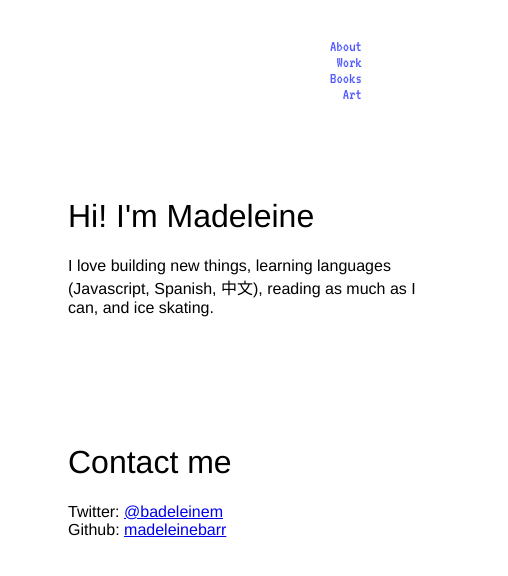
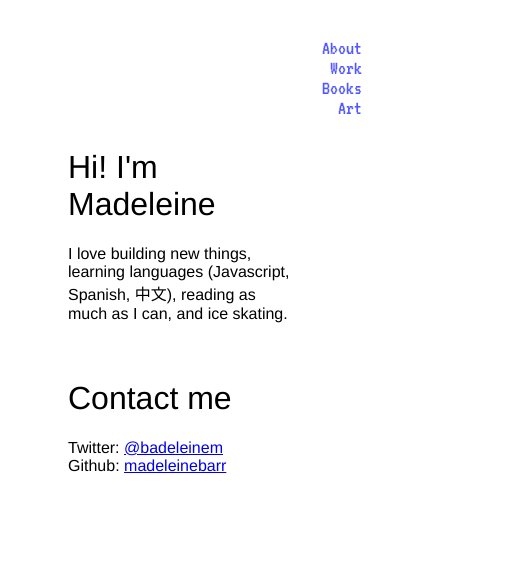
Before and after one commit to madeleinebarr/badeleinemWebsite, a React (Create React App) app: page / in a window 390 px wide. Shown: the top 576 px of the page, 508 px wide, since content can reach past the window. Built offline with nearby package versions, Linux system fonts and the light colour scheme.

Commit message:
added mobile responsiveness

```diff
--- a/src/components/About.js
+++ b/src/components/About.js
@@ -6,18 +6,17 @@ const About = () => {
         <div className="aboutPage">
             <Navigation />
 
-            <div className="content">
-                <div className="post post1">
+            <div className="content aboutcontent">
+                <div className="post post1 aboutpost">
                     <h1>Hi! I'm Madeleine</h1>
                     <p>I love building new things, learning languages (Javascript, Spanish, 中文), reading as much as I can, and ice skating.</p>
                 </div>
-                <div className="post post2">
+                <div className="post post2 aboutpost">
                     <h1>Contact me</h1>
-                    <span class="bold">Twitter:</span> <a href="https://twitter.com/badeleinem" target="blank">@badeleinem</a>
+                    <span className="bold">Twitter:</span> <a href="https://twitter.com/badeleinem" target="blank">@badeleinem</a>
                     <br></br>
-                    <span class="bold">Github:</span> <a href="https://github.com/madeleinebarr" target="blank">madeleinebarr</a>
-                    {/* <a href="https://twitter.com/badeleinem" target="blank"></a> */}
-                    {/* <img src='/social/2021Twitterlogoblue.png' alt='twitter' className="socialLogo"></img> */}
+                    <span className="bold">Github:</span> <a href="https://github.com/madeleinebarr" target="blank">madeleinebarr</a>
+
                 </div>
             </div>
         </div>
--- a/src/components/Art.js
+++ b/src/components/Art.js
@@ -31,7 +31,7 @@ const shuffledArtWork = shuffle(artwork);
 
 function Piece(props) {
     return (
-        <div className="post">
+        <div className="post artpost">
             <img src={'./artwork/' + props.image} alt={props.name}/>
             <p>
                 <span className="bold">{props.name}</span>
@@ -61,7 +61,7 @@ const Art = (props) => {
             <div className="artPage">
             <Navigation />
 
-            <div className="content">
+            <div className="content artcontent">
                 <ArtList pieces={shuffledArtWork} />
             </div>
             </div>
--- a/src/components/Books.js
+++ b/src/components/Books.js
@@ -59,7 +59,9 @@ const Books = () => {
     return (
         <div className="bookPage">
         <Navigation />
+        <div className="content bookcontent">
             <BookList books={shuffledBooks} />
+            </div>
         </div>
     );
 }
--- a/src/components/Work.js
+++ b/src/components/Work.js
@@ -23,8 +23,8 @@ function ProjectPost(props) {
                 <br></br>
                 {props.description}
             </p>
-            <p><a href={props.hostlink} target="_blank" rel="noopener noreferrer">hosted project</a>
-                <br></br>
+            <p><span className="hiddenonmobile"><a href={props.hostlink} target="_blank" rel="noopener noreferrer">hosted project</a>
+                <br></br></span>
                 <a href={props.repolink} target="_blank" rel="noopener noreferrer">project repository</a>
             </p>
         </div>
@@ -53,7 +53,9 @@ const Work = () => {
     return (
         <div className="workPage">
             <Navigation />
+            <div className="content workcontent">
             <ProjectList projects={projectsArray} />
+            </div>
         </div>
     );
 }
--- a/src/css/style.css
+++ b/src/css/style.css
@@ -1,7 +1,5 @@
 body {
   font-family: Helvetica;
-  /*font-family: Nanum Myeongjo;*/
-  /*font-size: 13px;*/
 }
 
 p {
@@ -9,7 +7,6 @@ p {
 }
 
 h1 {
-  /*font-family: Nanum Myeongjo;*/
   font-weight: 300;
 }
 
@@ -23,7 +20,6 @@ h1 {
   margin-top: 30px;
   margin-right: 20px;
   text-align: right;
-  /* width: 100px; */
 }
 
 .menu ul {
@@ -34,9 +30,9 @@ h1 {
 
 .menu li a {
   display: inline-block;
-  /*color: #0864c7;*/
   color: #5158ff;
   text-decoration: none;
+  font-size: 20px;
 }
 
 .menu li a:hover {
@@ -65,13 +61,53 @@ h1 {
   margin: 30px;
 }
 
+/*about screen responsive css*/
+@media only screen and (max-width: 600px) {
+  .aboutcontent {
+    width: 350px;
+    margin-top: 0px;
+  }
+
+  .aboutpost {
+    margin-top: 0px;
+    margin-bottom: 0px;
+    padding-top: 10px;
+    padding-bottom: 10px;
+  }
+
+  .menu li a {
+    font-size: 20px;
+  }
+}
+
 img {
   /*display: block;*/
   /* max-width: 100%; */
   max-width: 100%;
+  /* height: auto; */
   /*width: 500px;*/
   /*padding: 30px;
     margin: 30px;*/
+}
+
+/*art content responsive*/
+@media only screen and (max-width: 600px) {
+  .artcontent {
+    width: 350px;
+    margin-top: 0px;
+  }
+
+  .artpost {
+    margin-top: 0px;
+    margin-bottom: 0px;
+    /* padding-top: 20px;
+    padding-bottom: 20px; */
+  }
+
+  /*
+  .menu li a {
+    font-size: 20px;
+  } */
 }
 
 .bookgrid {
@@ -79,13 +115,8 @@ img {
   grid-template-columns: auto auto auto;
 }
 
-.workgrid {
-  display: grid;
-  grid-template-columns: auto;
-}
-
 .bookpost {
-  width: 300px;
+  width: 250px;
 }
 
 .booktitle {
@@ -98,80 +129,60 @@ img {
   margin: auto;
 }
 
+@media only screen and (max-width: 600px) {
+  .bookgrid {
+    display: grid;
+    grid-template-columns: auto;
+  }
+
+  .bookcontent {
+    width: 350px;
+    margin-top: 0px;
+  }
+
+  .bookpost {
+    margin-top: 0px;
+    margin-bottom: 0px;
+  }
+
+  .bookcover {
+    margin: 0;
+  }
+
+  .booktitle {
+    text-align: left;
+  }
+
+  /* .bookpost {
+    float: left;
+    width: 100px;
+  } */
+}
+
+.workcontent {
+  width: 1000px;
+}
+
 .workImage {
-  /* display: block;
-  margin: auto; */
-  /* display: block; */
   width: 800px;
 }
 
-/* .socialLogo {
-  max-width: 40px;
-} */
+.workgrid {
+  display: grid;
+  grid-template-columns: auto;
+}
 
-/*
-  #post1 {
-      background-color: yellow;
+@media only screen and (max-width: 600px) {
+  .workcontent {
+    width: 400px;
   }
 
-  #post2 {
-      background-color: pink;
-  }*/
-
-/*
-  #content h1, #content h2, #content h3 {
-    margin: 0;
+  .workpost {
+    margin-top: 0px;
+    margin-bottom: 0px;
   }
 
-  #content h2 {
-    margin-top: 2em;
+  .hiddenonmobile {
+    display: none;
   }
-
-  #content .byline, #content .byline a, #content .note {
-    font-size: 10px;
-    color: #aaa;
-  }
-
-  #content p, #content ul {
-    color: #333;
-    line-height: 18px;
-  }
-
-  #content sup.note {
-    display: inline-block;
-    margin-top: -5px;
-  }
-
-  #content p.notop {
-    margin-top: 0;
-  }
-
-  #content .thanks {
-    margin-top: 2em;
-    padding-top: 1em;
-    border-top: 1px solid #eee;
-    margin-bottom: 4em;
-    font-size: smaller;
-    color: #777;
-  }
-
-  #content .thanks a {
-    color: #777;
-  }
-
-  #content li {
-    margin-bottom: 0.7em;
-  }
-
-  .post + .post {
-    margin-top: 50px;
-  }
-
-  sup, sub {
-    vertical-align: baseline;
-    position: relative;
-    top: -0.4em;
-  }
-  sub {
-    top: 0.4em;
-  }*/
+}
```
Also changed, not shown: src/components/Navigation.js (+1 -6 lines).
